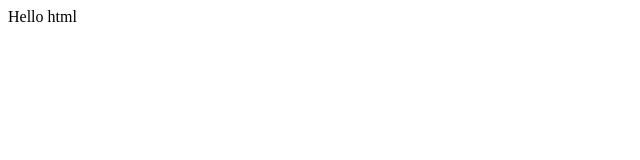
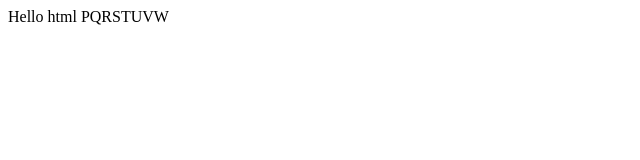
Before and after one commit to Manas108/Practice-repo, a plain HTML site: page Hello.html in a window 1280 px wide. Shown: the whole page, without its empty margins (0-640 px from the left). Drawn offline with Linux system fonts and the light colour scheme.

Commit message:
change in Hello.html
final changed commit Hello.html

```diff
--- a/Hello.html
+++ b/Hello.html
@@ -4,6 +4,6 @@
     </head>
 
     <body>
-        <p>Hello html </p>
+        <p>Hello html  PQRSTUVW</p>
     </body>
 </html>
```
